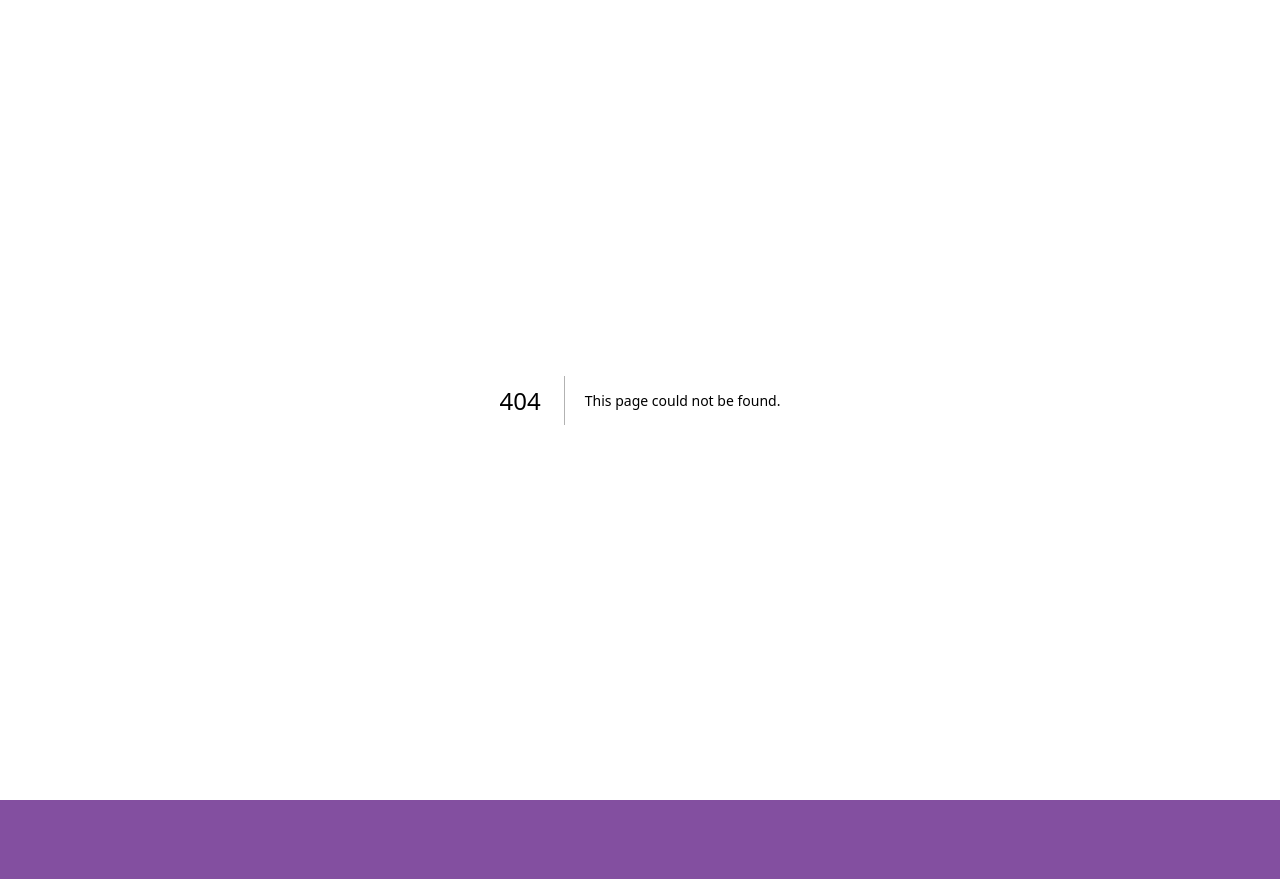
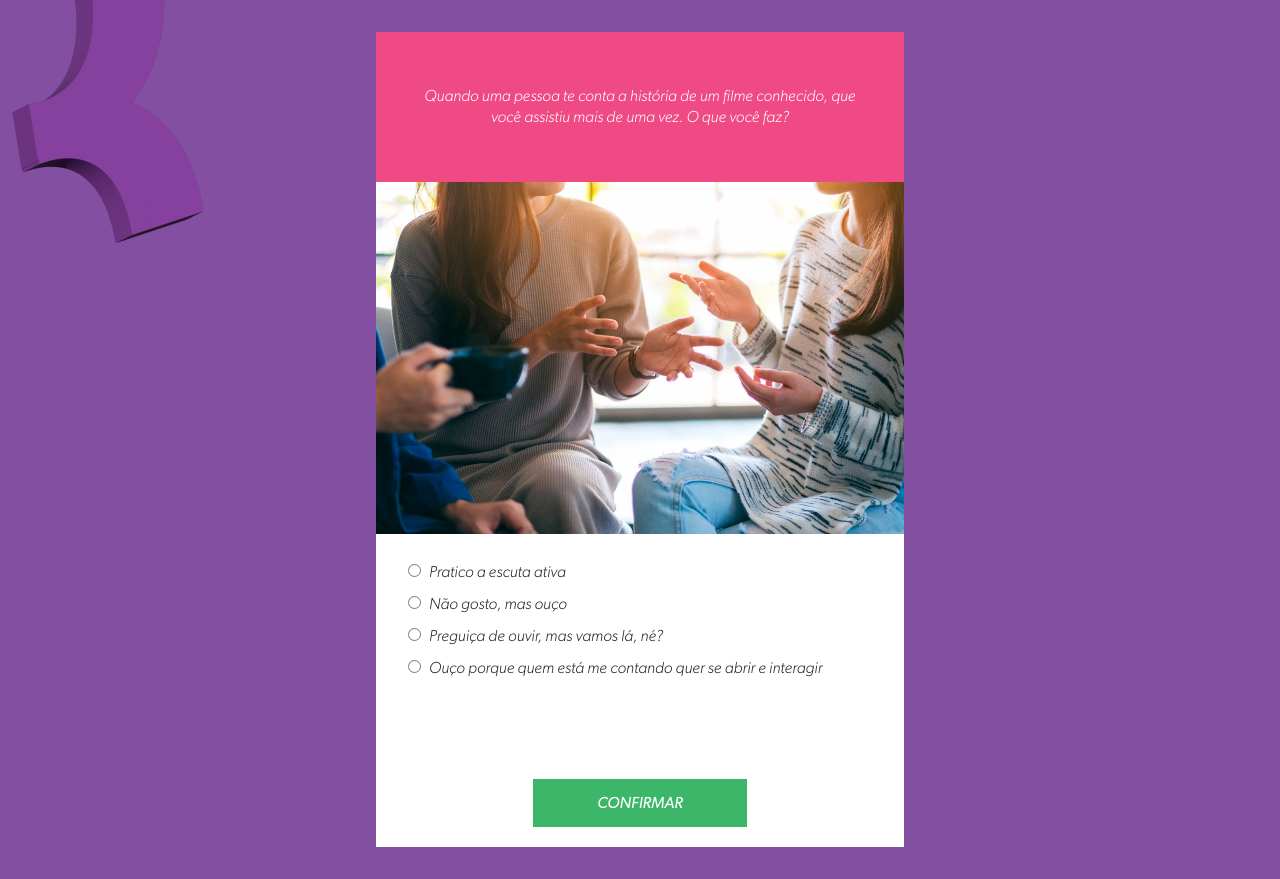
Before and after one commit to pericleschris/quiz, a Next.js app: page /sesi/quiz in a window 1280 px wide. Before the commit this address had no page. Before the commit the page ends 800 px from the top, so only its background shows below. Built offline with nearby package versions, Linux system fonts and the light colour scheme.

Commit message:
fix: update output export

```diff
--- a/next.config.mjs
+++ b/next.config.mjs
@@ -1,4 +1,10 @@
 /** @type {import('next').NextConfig} */
-const nextConfig = {};
+const nextConfig = {
+  output: "export",
+  basePath: "/sesi",
+  images: {
+    unoptimized: true,
+  },
+};
 
 export default nextConfig;
--- a/src/app/page.tsx
+++ b/src/app/page.tsx
@@ -5,9 +5,9 @@ export default function HomePage() {
   return (
     <section className="app animeLeft">
       <div className="container">
-        <Image src={"/assets/logotipo.svg"} width={695} height={242} alt="Logotipo" priority />
+        <Image src={"/sesi/assets/logotipo.svg"} width={695} height={242} alt="Logotipo" priority />
         <Image
-          src={"/assets/personagens.png"}
+          src={"/sesi/assets/personagens.png"}
           width={828}
           height={0}
           alt="Personagens"
@@ -20,7 +20,7 @@ export default function HomePage() {
           </Link>
         </div>
         <Image
-          src={"/assets/logotipo-sesi.svg"}
+          src={"/sesi/assets/logotipo-sesi.svg"}
           width={208}
           height={71}
           alt="Logotipo Sesi"
--- a/src/app/quiz/quiz.module.css
+++ b/src/app/quiz/quiz.module.css
@@ -3,7 +3,7 @@
   width: 215px;
   height: 254px;
   display: block;
-  background: url("/assets/grafismo-roxo-small.png") no-repeat top;
+  background: url("/sesi/assets/grafismo-roxo-small.png") no-repeat top;
   background-size: contain;
   top: 0;
   position: absolute;
--- a/src/app/start/start.module.css
+++ b/src/app/start/start.module.css
@@ -3,7 +3,7 @@
   width: 422px;
   height: 500px;
   display: block;
-  background: url("/assets/grafismo-roxo.png") no-repeat top;
+  background: url("/sesi/assets/grafismo-roxo.png") no-repeat top;
   background-size: contain;
   top: 0;
   position: absolute;
@@ -15,7 +15,7 @@
   width: 340px;
   height: 369px;
   display: block;
-  background: url("/assets/grafismo-azul.png") no-repeat top;
+  background: url("/sesi/assets/grafismo-azul.png") no-repeat top;
   background-size: contain;
   right: 0;
   bottom: 0;
--- a/src/app/welcome/page.tsx
+++ b/src/app/welcome/page.tsx
@@ -9,7 +9,7 @@ export default function WelcomePage() {
         <div className={styles.subcontainer}>
           <div>
             <Image
-              src={"/assets/grafismo-setas.svg"}
+              src={"/sesi/assets/grafismo-setas.svg"}
               width={695}
               height={61}
               alt="Grafismo"
@@ -33,7 +33,7 @@ export default function WelcomePage() {
           </div>
           <div>
             <Image
-              src={"/assets/grafismo-setas.svg"}
+              src={"/sesi/assets/grafismo-setas.svg"}
               width={695}
               height={61}
               alt="Grafismo"
--- a/src/components/characters/compaixudo.tsx
+++ b/src/components/characters/compaixudo.tsx
@@ -15,7 +15,7 @@ export default function Compaixudo({ result }: Props) {
     <>
       <div className="text-center">
         <h1 className="heading-primary">{result}</h1>
-        <Image src={"/assets/compaixudo.png"} alt="Compaixudo" width={1000} height={600} />
+        <Image src={"/sesi/assets/compaixudo.png"} alt="Compaixudo" width={1000} height={600} />
         <p className="heading-third">A compaixão nos faz entender que todos somos humanos e frágeis</p>
         <p>
           A compaixão é a virtude que nos faz sentir as dores dos outros como se fossem as nossas, e nos desperta a
--- a/src/components/characters/paciencio.tsx
+++ b/src/components/characters/paciencio.tsx
@@ -15,7 +15,7 @@ export default function Paciencio({ result }: Props) {
     <>
       <div className="text-center">
         <h1 className="heading-primary">{result}</h1>
-        <Image src={"/assets/paciencio.png"} alt="Paciencio" width={1000} height={600} />
+        <Image src={"/sesi/assets/paciencio.png"} alt="Paciencio" width={1000} height={600} />
         <p className="heading-third">O paciêncio nos ensina que nem tudo acontece como gostaríamos</p>
         <p>
           A paciência é a virtude de espera. Saber que cada coisa tem seu tempo e é preciso respeitá-lo. É ter
--- a/src/components/characters/perseveroso.tsx
+++ b/src/components/characters/perseveroso.tsx
@@ -15,7 +15,7 @@ export default function Perseveroso({ result }: Props) {
     <>
       <div className="text-center">
         <h1 className="heading-primary">{result}</h1>
-        <Image src={"/assets/perseveroso.png"} alt="Perseveroso" width={1000} height={600} />
+        <Image src={"/sesi/assets/perseveroso.png"} alt="Perseveroso" width={1000} height={600} />
         <p className="heading-third">O perseveroso nunca desiste</p>
         <p>
           Ser perseverante é ser dono da sua própria vontade e seguir no caminho desejado, sem desistir quando aparecem
--- a/src/components/characters/tolerany.tsx
+++ b/src/components/characters/tolerany.tsx
@@ -15,7 +15,7 @@ export default function Tolerany({ result }: Props) {
     <>
       <div className="text-center">
         <h1 className="heading-primary">{result}</h1>
-        <Image src={"/assets/tolerany.png"} alt="Tolerany" width={1000} height={600} />
+        <Image src={"/sesi/assets/tolerany.png"} alt="Tolerany" width={1000} height={600} />
         <p className="heading-third">A tolerância é muito importante para quem quer viver bem em sociedade</p>
         <p>
           É a virtude que nos faz reconhecer e aceitar as diferenças no jeito de ser, pensar e agir dos outros. A
--- a/src/questions.ts
+++ b/src/questions.ts
@@ -13,7 +13,7 @@ export const questions: Question[] = [
   {
     questionText:
       "Quando uma pessoa te conta a história de um filme conhecido, que você assistiu mais de uma vez. O que você faz?",
-    image: "/assets/question-1.jpg",
+    image: "/sesi/assets/question-1.jpg",
     options: [
       { optionText: "Pratico a escuta ativa", character: "Paciêncio" },
       { optionText: "Não gosto, mas ouço", character: "Tolerany" },
@@ -23,7 +23,7 @@ export const questions: Question[] = [
   },
   {
     questionText: "Você está na fila do banco há 2 horas",
-    image: "/assets/question-2.jpg",
+    image: "/sesi/assets/question-2.jpg",
     options: [
       { optionText: "Continuo aguardando a minha vez", character: "Paciêncio" },
       { optionText: "Fico super incomodado com as pessoas reclamando, mas tolero", character: "Tolerany" },
@@ -36,7 +36,7 @@ export const questions: Question[] = [
   },
   {
     questionText: "No trânsito, a pessoa de trás buzina sem parar para você. Como você reage?",
-    image: "/assets/question-3.jpg",
+    image: "/sesi/assets/question-3.jpg",
     options: [
       { optionText: "O trânsito é isso mesmo. Isso não me afeta", character: "Paciêncio" },
       { optionText: "Fico extremamente irritado, mas é preciso suportar", character: "Tolerany" },
@@ -49,7 +49,7 @@ export const questions: Question[] = [
   },
   {
     questionText: "Quando você explica algo mais de uma vez e o seu (a sua) colega não entende. Como você reage?",
-    image: "/assets/question-4.jpg",
+    image: "/sesi/assets/question-4.jpg",
     options: [
       { optionText: "Explico mais uma vez", character: "Paciêncio" },
       {
@@ -66,7 +66,7 @@ export const questions: Question[] = [
   {
     questionText:
       "Imagine que você está participando de uma prova de corrida em dupla, mas a sua dupla começa a sentir dores nas pernas e chega em seu limite. Qual das opções abaixo você mais se identifica?",
-    image: "/assets/question-5.jpg",
+    image: "/sesi/assets/question-5.jpg",
     options: [
       {
         optionText: "Procuro me manter calmo, mesmo sabendo que não conseguiremos finalizar a prova",
@@ -85,7 +85,7 @@ export const questions: Question[] = [
   },
   {
     questionText: "Um (a) colega está triste por um motivo que os demais julgam ser infantil. O que você faz?",
-    image: "/assets/question-6.jpg",
+    image: "/sesi/assets/question-6.jpg",
     options: [
       {
         optionText: "Entendo que o tempo vai passar e tudo vai ficar bem",
@@ -105,7 +105,7 @@ export const questions: Question[] = [
   {
     questionText:
       "Imagine que você está praticando o seu esporte favorito. Outra pessoa te empurra deslealmente, mas, em seguida, ela mesma cai e machuca um dos braços. Qual a sua primeira reação?",
-    image: "/assets/question-7.jpg",
+    image: "/sesi/assets/question-7.jpg",
     options: [
       {
         optionText: "Mesmo sendo empurrado, não me sinto ofendido e faço o que deve ser feito",
```
